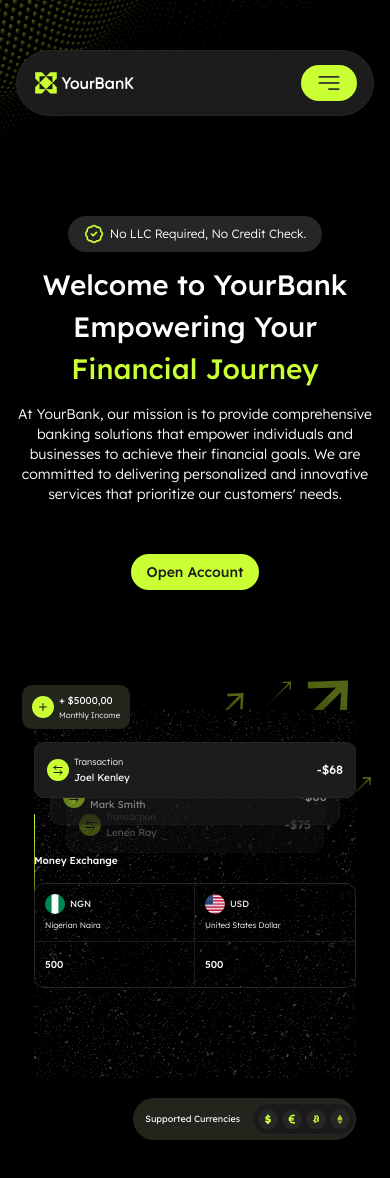
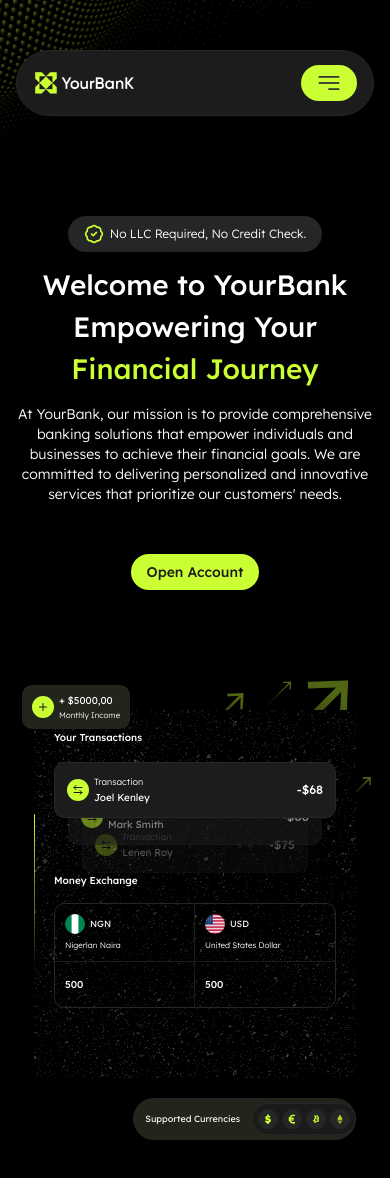
Before and after one commit to 151ghost/your-bank, a Next.js app: page / in a window 390 px wide. Shown: the top 1178 px of the page. Built offline with nearby package versions, Linux system fonts and the light colour scheme.

Commit message:
minor ui changes

```diff
--- a/app/_sections/hero.tsx
+++ b/app/_sections/hero.tsx
@@ -148,7 +148,7 @@ function TransactionCard() {
 	return (
 		<FadeInElement
 			asChild
-			className="relative w-full max-md:h-[368px] flex flex-col 2xl:gap-[26px] md:gap-5 2xl:p-[34px] md:p-[27px] rounded-[8px] bg-[url(/assets/transaction-bg.png)] bg-black"
+			className="relative w-full max-md:h-[368px] flex flex-col 2xl:gap-[26px] md:gap-5 2xl:p-[34px] md:p-[27px] p-5 rounded-[8px] bg-[url(/assets/transaction-bg.png)] bg-black"
 		>
 			<div className="relative flex flex-col gap-[17px] z-10">
 				<p className="text-[10px] md:text-sm 2xl:text-[17px] font-medium">
--- a/app/_sections/our-products.tsx
+++ b/app/_sections/our-products.tsx
@@ -43,7 +43,10 @@ export default function OurProducts() {
 				<ToggleCase activeIndex={activeIndex} setActiveIndex={setActiveIndex} />
 			</div>
 
-			<ContainerVariantElement className="grid md:grid-cols-2 lg:grid-cols-3 gap-[30px] md:gap-10 2xl:gap-[50px]">
+			<ContainerVariantElement
+				key={activeIndex}
+				className="grid md:grid-cols-2 lg:grid-cols-3 gap-[30px] md:gap-10 2xl:gap-[50px]"
+			>
 				{useCases[activeIndex].map((item, index) => (
 					<ProductCard key={item.title} {...item} index={index} />
 				))}
```
